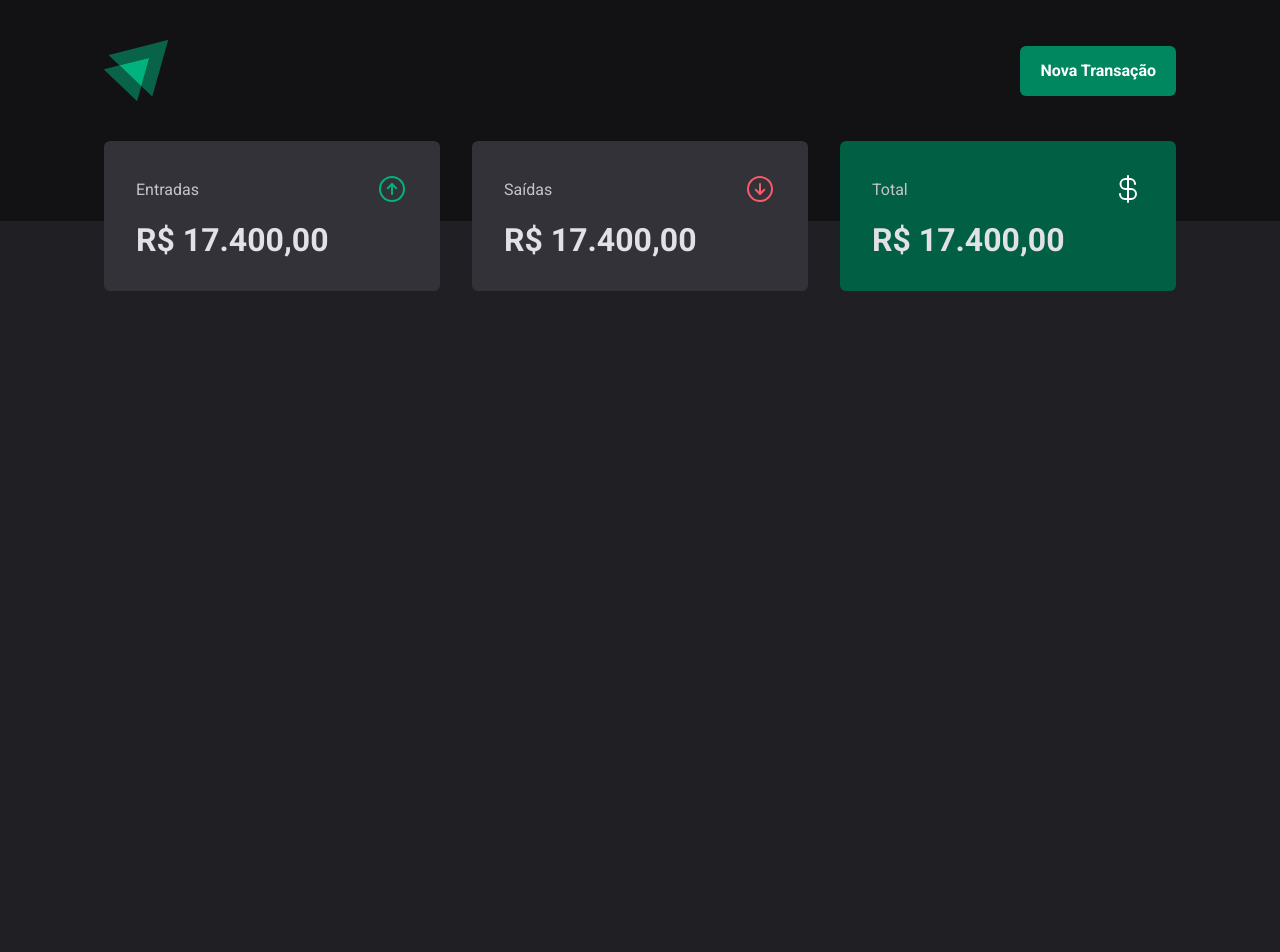
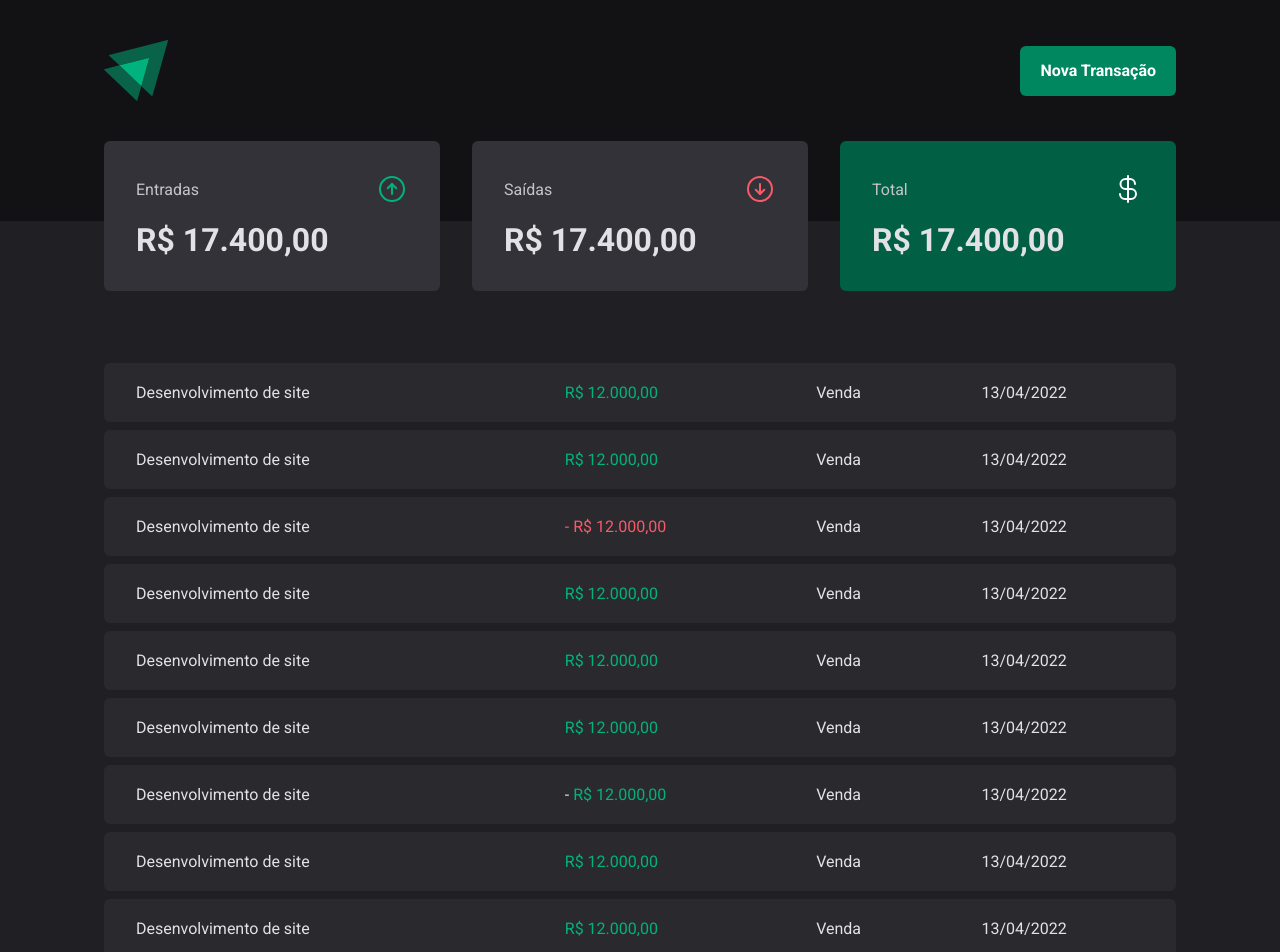
Before and after one commit to thiagoleet/react-dt-money, a React (Vite) app: page / in a window 1280 px wide. Shown: the top 952 px of the page. Before the commit the page ends 800 px from the top, so only its background shows below. Built offline with nearby package versions, Linux system fonts and the light colour scheme.

Commit message:
Add TransactionsTable component with styled elements for transaction display

```diff
--- a/src/pages/Transactions/index.tsx
+++ b/src/pages/Transactions/index.tsx
@@ -1,11 +1,100 @@
 import { Summary } from "@/components/Summary";
 import { Header } from "../../components/Header";
+import {
+  PriceHighlight,
+  TransactionsContainer,
+  TransactionsTable,
+  TransactionsWrapper,
+} from "./styles";
 
 export function TransactionsPage() {
   return (
-    <main>
+    <TransactionsWrapper>
       <Header />
       <Summary />
-    </main>
+
+      <TransactionsContainer>
+        {" "}
+        <TransactionsTable>
+          <tbody>
+            <tr>
+              <td width="40%">Desenvolvimento de site</td>
+              <td>
+                <PriceHighlight $variant="income">R$ 12.000,00</PriceHighlight>
+              </td>
+              <td>Venda</td>
+              <td>13/04/2022</td>
+            </tr>
+            <tr>
+              <td width="40%">Desenvolvimento de site</td>
+              <td>
+                <PriceHighlight $variant="income">R$ 12.000,00</PriceHighlight>
+              </td>
+              <td>Venda</td>
+              <td>13/04/2022</td>
+            </tr>
+            <tr>
+              <td width="40%">Desenvolvimento de site</td>
+              <td>
+                <PriceHighlight $variant="outcome">
+                  - R$ 12.000,00
+                </PriceHighlight>
+              </td>
+              <td>Venda</td>
+              <td>13/04/2022</td>
+            </tr>
+            <tr>
+              <td width="40%">Desenvolvimento de site</td>
+              <td>
+                <PriceHighlight $variant="income">R$ 12.000,00</PriceHighlight>
+              </td>
+              <td>Venda</td>
+              <td>13/04/2022</td>
+            </tr>
+            <tr>
+              <td width="40%">Desenvolvimento de site</td>
+              <td>
+                <PriceHighlight $variant="income">R$ 12.000,00</PriceHighlight>
+              </td>
+              <td>Venda</td>
+              <td>13/04/2022</td>
+            </tr>
+            <tr>
+              <td width="40%">Desenvolvimento de site</td>
+              <td>
+                <PriceHighlight $variant="income">R$ 12.000,00</PriceHighlight>
+              </td>
+              <td>Venda</td>
+              <td>13/04/2022</td>
+            </tr>
+            <tr>
+              <td width="40%">Desenvolvimento de site</td>
+              <td>
+                -{" "}
+                <PriceHighlight $variant="income">R$ 12.000,00</PriceHighlight>
+              </td>
+              <td>Venda</td>
+              <td>13/04/2022</td>
+            </tr>
+            <tr>
+              <td width="40%">Desenvolvimento de site</td>
+              <td>
+                <PriceHighlight $variant="income">R$ 12.000,00</PriceHighlight>
+              </td>
+              <td>Venda</td>
+              <td>13/04/2022</td>
+            </tr>
+            <tr>
+              <td width="40%">Desenvolvimento de site</td>
+              <td>
+                <PriceHighlight $variant="income">R$ 12.000,00</PriceHighlight>
+              </td>
+              <td>Venda</td>
+              <td>13/04/2022</td>
+            </tr>
+          </tbody>
+        </TransactionsTable>
+      </TransactionsContainer>
+    </TransactionsWrapper>
   );
 }
--- a/src/pages/Transactions/styles.ts
+++ b/src/pages/Transactions/styles.ts
@@ -0,0 +1,43 @@
+import { styled } from "styled-components";
+
+export const TransactionsWrapper = styled.main``;
+
+export const TransactionsContainer = styled.div`
+  width: 100%;
+  max-width: 1120px;
+  margin: 4rem auto 0;
+  padding: 0 1.5rem;
+`;
+
+export const TransactionsTable = styled.table`
+  width: 100%;
+  border-collapse: separate;
+  border-spacing: 0 0.5rem;
+  /* margin-top: 1.5rem; */
+
+  td {
+    padding: 1.25rem 2rem;
+    background-color: ${({ theme }) => theme["gray-700"]};
+
+    &:first-child {
+      border-top-left-radius: 6px;
+      border-bottom-left-radius: 6px;
+    }
+
+    &:last-child {
+      border-top-right-radius: 6px;
+      border-bottom-right-radius: 6px;
+    }
+  }
+`;
+
+interface PriceHighlightProps {
+  $variant: "income" | "outcome";
+}
+
+export const PriceHighlight = styled.span<PriceHighlightProps>`
+  color: ${(props) =>
+    props.$variant === "income"
+      ? props.theme["green-300"]
+      : props.theme["red-300"]};
+`;
```
